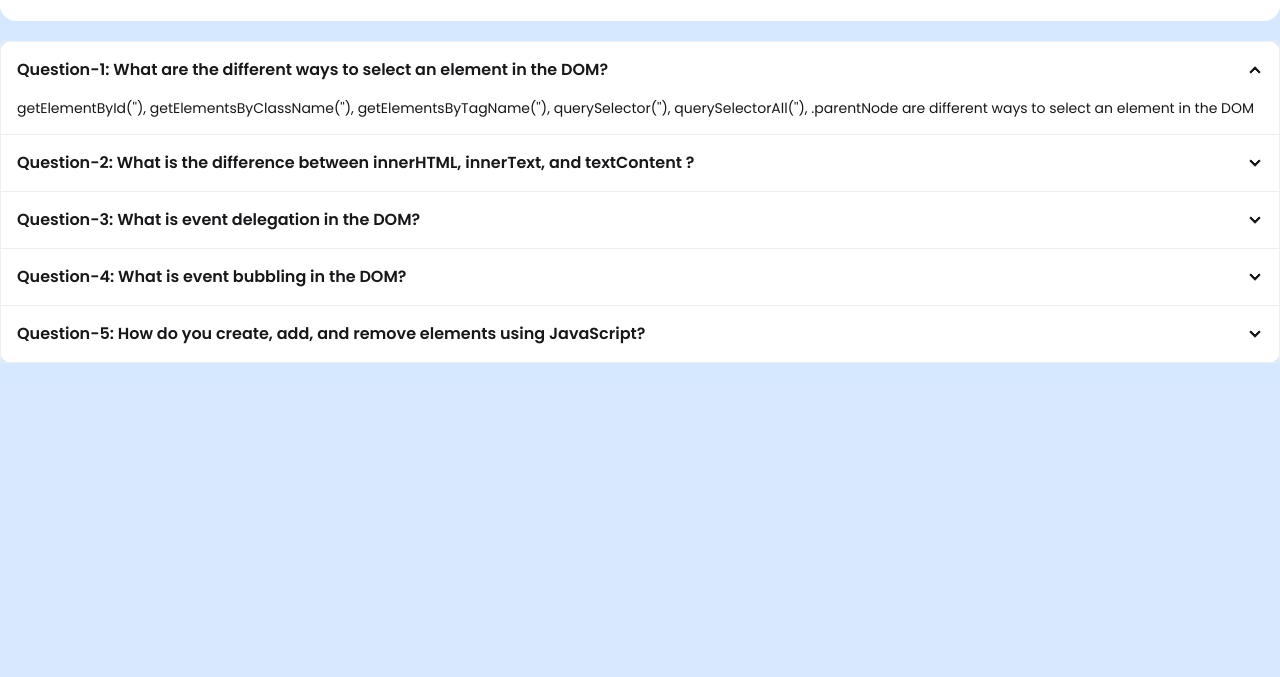
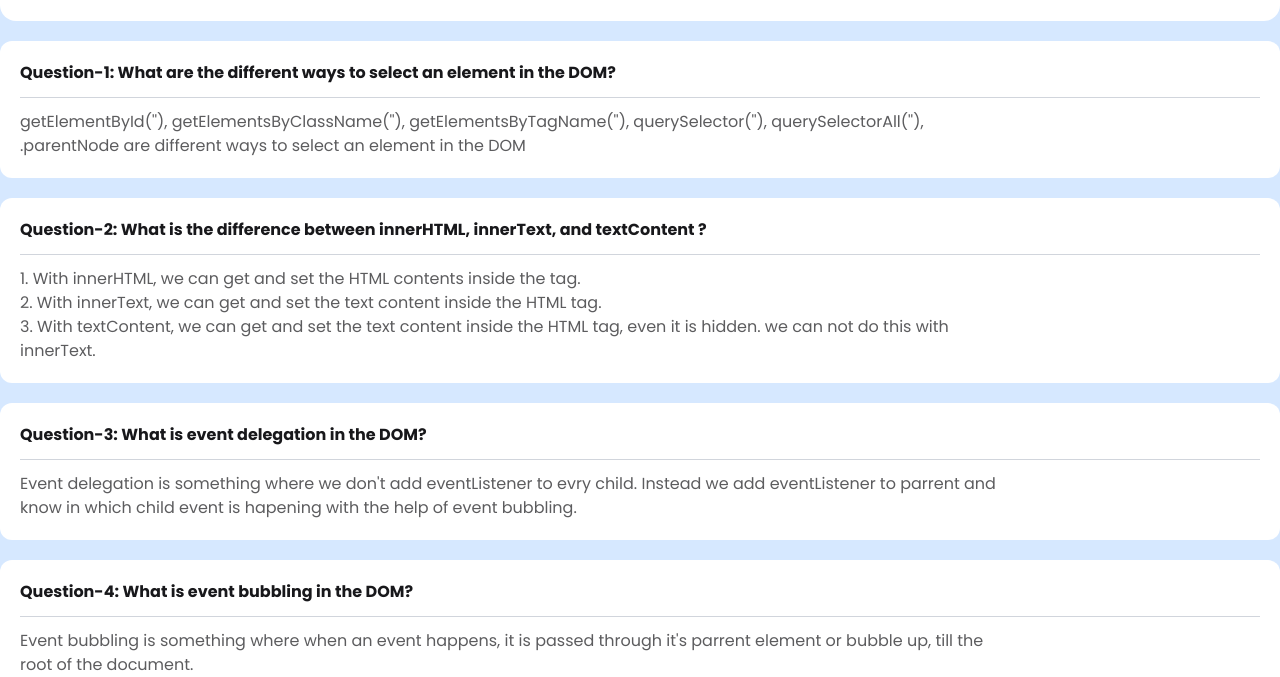
Before and after one commit to adnanibnali/ph-assignment-5, a plain HTML site: page blog.html in a window 1280 px wide. Shown: the part 123-800 px from the top of the page. Drawn offline with nearby package versions, Linux system fonts and the light colour scheme.

Commit message:
Fix bugs

```diff
--- a/blog.html
+++ b/blog.html
@@ -32,26 +32,26 @@
           </button>
         </a>
       </nav>
-      <div class="w-[100%] rounded-xl join join-vertical bg-base-100">
-        <div class="collapse collapse-arrow join-item border-base-300 border">
-          <input type="radio" name="my-accordion-4" checked="checked" />
-          <div class="collapse-title font-semibold">
+      <div class="w-[100%] flex flex-col gap-5">
+        <div class="blog flex flex-col gap-3 bg-white p-5 rounded-xl">
+          <p class="question font-bold">
             Question-1: What are the different ways to select an element in the
             DOM?
-          </div>
-          <div class="collapse-content text-sm">
+          </p>
+          <div class="devider w-full border-b border-gray-300"></div>
+          <p class="answer opacity-70 w-[80%]">
             getElementById(''), getElementsByClassName(''),
             getElementsByTagName(''), querySelector(''), querySelectorAll(''),
             .parentNode are different ways to select an element in the DOM
-          </div>
+          </p>
         </div>
-        <div class="collapse collapse-arrow join-item border-base-300 border">
-          <input type="radio" name="my-accordion-4" />
-          <div class="collapse-title font-semibold">
+        <div class="blog flex flex-col gap-3 bg-white p-5 rounded-xl">
+          <p class="question font-bold">
             Question-2: What is the difference between innerHTML, innerText, and
             textContent ?
-          </div>
-          <div class="collapse-content text-sm">
+          </p>
+          <div class="devider w-full border-b border-gray-300"></div>
+          <p class="answer opacity-70 w-[80%]">
             1. With innerHTML, we can get and set the HTML contents inside the
             tag.
             <br />
@@ -60,37 +60,37 @@
             <br />
             3. With textContent, we can get and set the text content inside the
             HTML tag, even it is hidden. we can not do this with innerText.
-          </div>
+          </p>
         </div>
-        <div class="collapse collapse-arrow join-item border-base-300 border">
-          <input type="radio" name="my-accordion-4" />
-          <div class="collapse-title font-semibold">
+        <div class="blog flex flex-col gap-3 bg-white p-5 rounded-xl">
+          <p class="question font-bold">
             Question-3: What is event delegation in the DOM?
-          </div>
-          <div class="collapse-content text-sm">
+          </p>
+          <div class="devider w-full border-b border-gray-300"></div>
+          <p class="answer opacity-70 w-[80%]">
             Event delegation is something where we don't add eventListener to
             evry child. Instead we add eventListener to parrent and know in
             which child event is hapening with the help of event bubbling.
-          </div>
+          </p>
         </div>
-        <div class="collapse collapse-arrow join-item border-base-300 border">
-          <input type="radio" name="my-accordion-4" />
-          <div class="collapse-title font-semibold">
+        <div class="blog flex flex-col gap-3 bg-white p-5 rounded-xl">
+          <p class="question font-bold">
             Question-4: What is event bubbling in the DOM?
-          </div>
-          <div class="collapse-content text-sm">
+          </p>
+          <div class="devider w-full border-b border-gray-300"></div>
+          <p class="answer opacity-70 w-[80%]">
             Event bubbling is something where when an event happens, it is
             passed through it's parrent element or bubble up, till the root of
             the document.
-          </div>
+          </p>
         </div>
-        <div class="collapse collapse-arrow join-item border-base-300 border">
-          <input type="radio" name="my-accordion-4" />
-          <div class="collapse-title font-semibold">
+        <div class="blog flex flex-col gap-3 bg-white p-5 rounded-xl">
+          <p class="question font-bold">
             Question-5: How do you create, add, and remove elements using
             JavaScript?
-          </div>
-          <div class="collapse-content text-sm">
+          </p>
+          <div class="devider w-full border-b border-gray-300"></div>
+          <p class="answer opacity-70 w-[80%]">
             1. To create an element in js we use document.createElement("")
             <br />
             2. To add an elemet by JavaScript we use .appendChild('') and
@@ -99,7 +99,7 @@
             3. To remove element by JavaScript we use remove(), removeChild('')
             and we also select the parrent element and set innerHTML to emty
             string to delete all child element.for example parrent.innerHTML=''
-          </div>
+          </p>
         </div>
       </div>
     </section>
```
